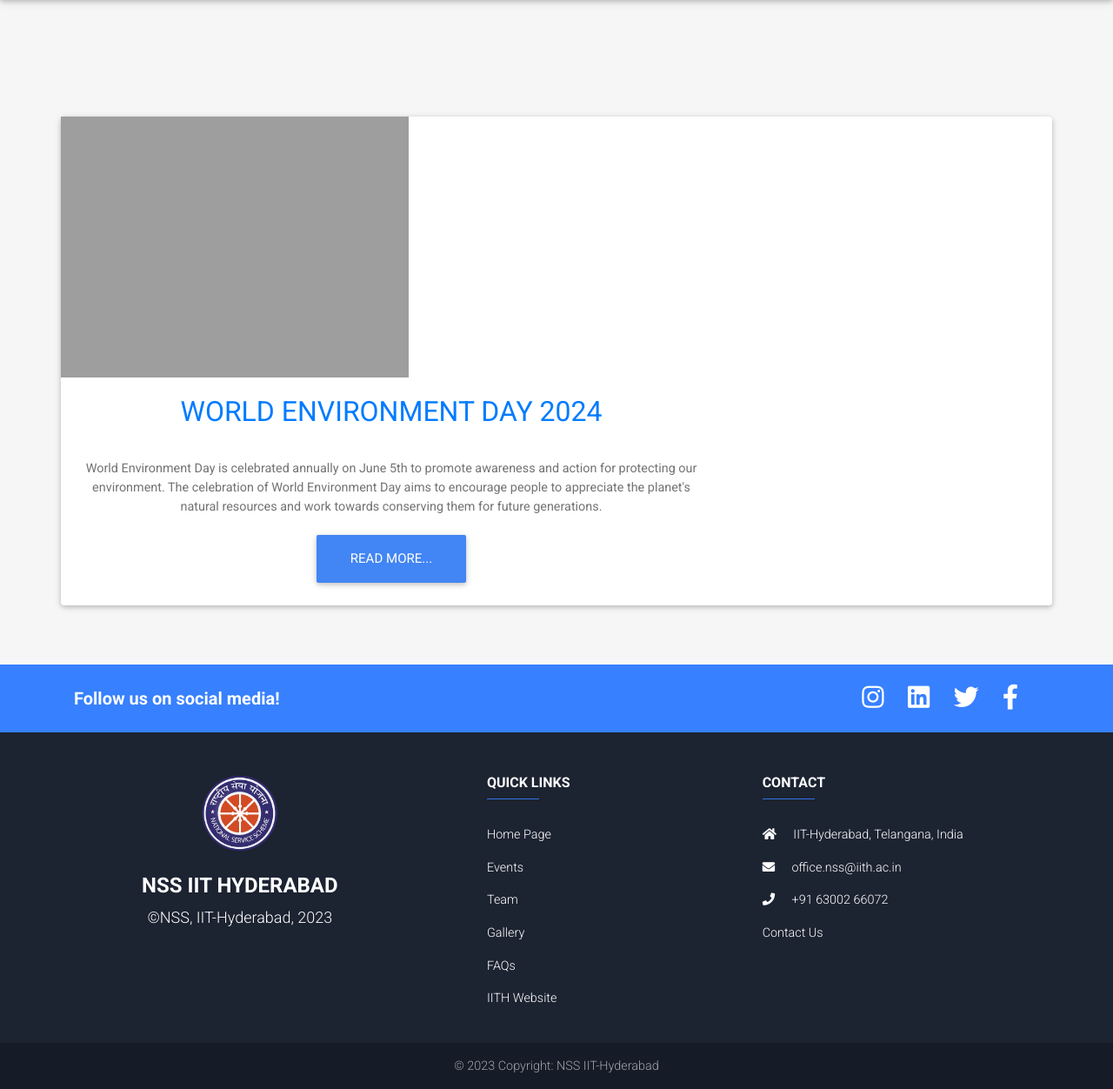
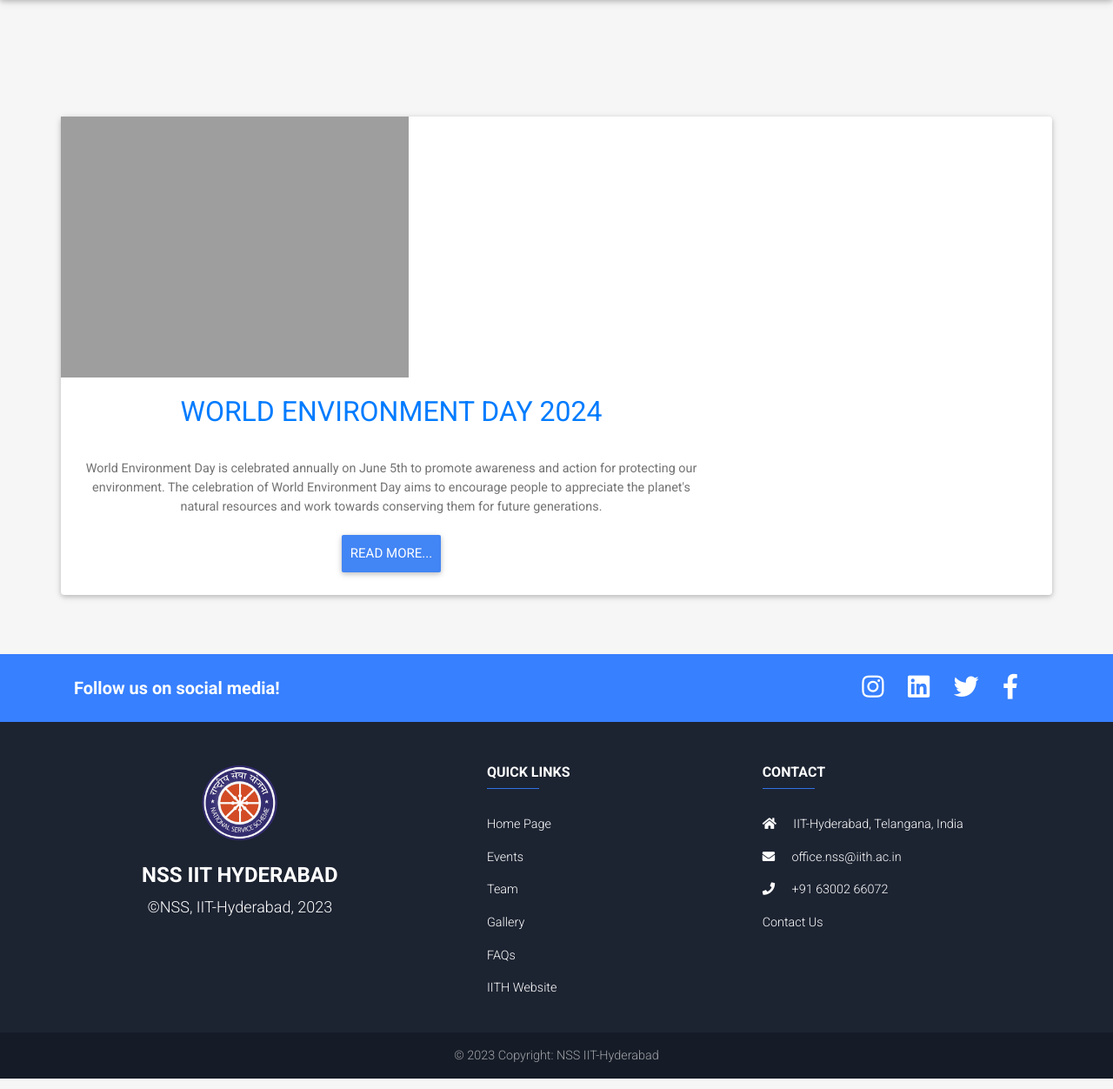
Before and after one commit to iith-nss/iith_nss_jekyll, a Jekyll site: the page built from events/online-events.html, in a window 1280 px wide and 1252 px high. Shown: the whole window at 87% size. Built offline with Jekyll 4.4.1, drawn with Linux system fonts in a browser that asks for light colours; nearby versions of some CDN libraries.

Commit message:
Modifying card layout

```diff
--- a/events/online-events.html
+++ b/events/online-events.html
@@ -14,7 +14,7 @@
               <h6 class="font-weight-bold indigo-text py-2"></h6>
               <!-- Text -->
               <p class="card-text ">World Environment Day is celebrated annually on June 5th to promote awareness and action for protecting our environment. The celebration of World Environment Day aims to encourage people to appreciate the planet's natural resources and work towards conserving them for future generations.</p>
-              <button type="button" class="btn btn-primary btn-lg text-center">Read More...</button>
+              <button style="padding: 10px;" type="button" class="btn btn-primary btn-lg text-center">Read More...</button>
             </a>
           </div>
     </div>
```
